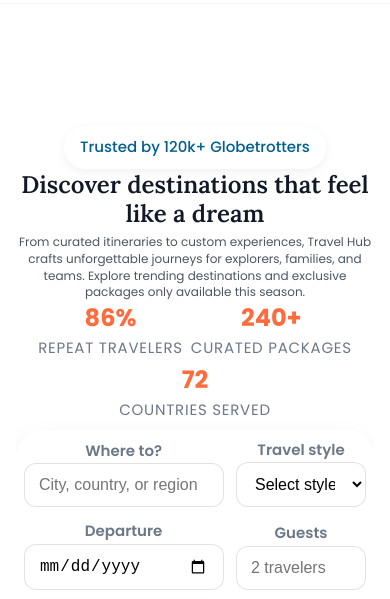
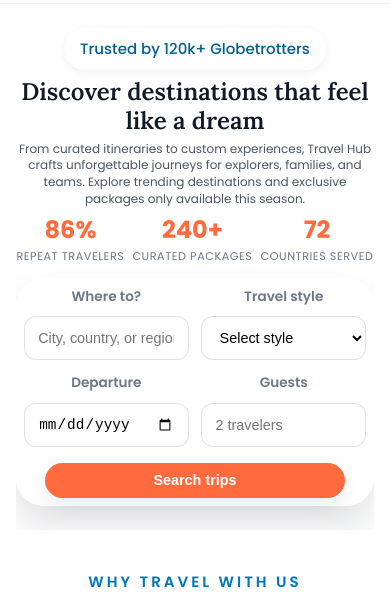
Before and after one commit to KrishTVK16/travelhub_journey_planner_-, a plain HTML site: page index.html in a window 390 px wide. Shown: the part 70-669 px from the top of the page. Drawn offline with nearby package versions, Linux system fonts and the light colour scheme; a small style sheet from the web is missing.

Commit message:
respDegandBtnAlign

```diff
--- a/assets/css/responsive.css
+++ b/assets/css/responsive.css
@@ -14,30 +14,80 @@
   .container {
     width: min(92%, 1024px);
   }
+}
 
+/* Desktop range 1000-1500px - ensure consistent reduced hero height */
+@media (max-width: 1500px) and (min-width: 1000px) {
   .hero {
-    height: calc(100vh - 80px);
-    max-height: calc(100vh - 80px);
-    min-height: calc(100vh - 80px);
-    padding: clamp(0.5rem, 1vw, 0.75rem) 0;
+    height: auto !important;
+    min-height: auto !important;
+    max-height: none !important;
+    padding: clamp(1.5rem, 3vw, 2.5rem) 0;
   }
 
   .home2-hero {
-    height: calc(100vh - 80px);
-    max-height: calc(100vh - 80px);
-    min-height: calc(100vh - 80px);
-    padding: clamp(0.5rem, 1vw, 0.75rem) 0;
+    height: auto !important;
+    min-height: auto !important;
+    max-height: none !important;
+    padding: clamp(1.5rem, 3vw, 2.5rem) 0;
   }
 
+  .hero-content {
+    padding: 0.75rem 0;
+  }
+}
+
+
+/* iPad Pro 12.9" (1024 x 1366) - Portrait */
+@media (max-width: 1024px) and (min-width: 993px) and (max-height: 1366px) {
+  .hero {
+    height: auto !important;
+    min-height: auto !important;
+    max-height: none !important;
+    padding: clamp(1rem, 2vw, 1.5rem) 0;
+  }
+
+  .home2-hero {
+    height: auto !important;
+    min-height: auto !important;
+    max-height: none !important;
+    padding: clamp(1rem, 2vw, 1.5rem) 0;
+  }
+
+  .hero-content {
+    padding: 0.75rem 0;
+  }
+}
+
+/* Tablet range 680-999px - consistent hero sizing */
+@media (max-width: 999px) and (min-width: 681px) {
+  .hero {
+    height: auto !important;
+    min-height: auto !important;
+    max-height: none !important;
+    padding: clamp(1rem, 2vw, 1.5rem) 0;
+  }
+
+  .home2-hero {
+    height: auto !important;
+    min-height: auto !important;
+    max-height: none !important;
+    padding: clamp(1rem, 2vw, 1.5rem) 0;
+  }
+}
+
+@media (max-width: 1200px) {
   .search-panel form {
     grid-template-columns: repeat(2, 1fr);
   }
 
-  .search-panel form button[data-search-submit] {
-    grid-column: 1 / -1;
-    justify-self: center;
-    width: auto;
-    min-width: 200px;
+  .search-panel label {
+    font-size: clamp(0.85rem, 1.5vw, 0.9rem);
+  }
+
+  .search-panel select,
+  .search-panel input {
+    font-size: clamp(0.9rem, 1.5vw, 1rem);
   }
 
   .split {
@@ -59,6 +109,20 @@
 
   .dashboard {
     grid-template-columns: 1fr;
+  }
+
+  .hero {
+    height: auto !important;
+    min-height: auto !important;
+    max-height: none !important;
+    padding: clamp(1rem, 2vw, 1.5rem) 0;
+  }
+
+  .home2-hero {
+    height: auto !important;
+    min-height: auto !important;
+    max-height: none !important;
+    padding: clamp(1rem, 2vw, 1.5rem) 0;
   }
 }
 
@@ -82,6 +146,11 @@
   .footer-newsletter form {
     flex-direction: column;
   }
+
+  .hero-content {
+    align-items: center;
+    text-align: center;
+  }
 }
 
 @media (max-width: 680px) {
@@ -102,29 +171,46 @@
   }
 
   .hero {
-    padding: clamp(0.25rem, 0.75vw, 0.5rem) 0;
+    height: auto !important;
+    min-height: auto !important;
+    max-height: none !important;
+    padding: clamp(1.5rem, 4vw, 2.5rem) 0;
   }
 
   .hero-content {
-    gap: clamp(0.125rem, 0.75vw, 0.375rem);
+    gap: clamp(0.5rem, 1.5vw, 0.75rem);
+    align-items: center;
+    text-align: center;
+    padding: 0.5rem 0;
   }
 
   .hero-title {
     gap: clamp(0.125rem, 0.75vw, 0.375rem);
+    align-items: center;
+    text-align: center;
   }
 
   .hero-title h1 {
     font-size: clamp(1.5rem, 6vw, 2rem);
     margin-bottom: clamp(0.125rem, 0.5vw, 0.375rem);
+    text-align: center;
   }
 
   .hero-title p {
     font-size: clamp(0.75rem, 3vw, 0.9rem);
+    text-align: center;
   }
 
   .hero-stats {
+    flex-wrap: wrap;
     gap: clamp(0.5rem, 2vw, 0.75rem);
     margin: clamp(0.125rem, 0.25vw, 0.25rem) 0;
+    justify-content: center;
+  }
+
+  .stat-label {
+    white-space: normal;
+    font-size: clamp(0.7rem, 2vw, 0.85rem);
   }
 
   .stat-value {
@@ -142,14 +228,21 @@
     gap: clamp(0.5rem, 1.5vw, 0.75rem);
   }
 
-  .search-panel form button[data-search-submit] {
-    grid-column: 1 / -1;
-    justify-self: center;
-    width: auto;
-    min-width: 200px;
-    margin-left: auto;
-    margin-right: auto;
-    display: block;
+  .search-panel label {
+    font-size: clamp(0.8rem, 2vw, 0.9rem);
+  }
+
+  .search-panel select,
+  .search-panel input {
+    font-size: clamp(0.85rem, 2vw, 1rem);
+    padding: clamp(0.65rem, 1.5vw, 0.75rem) clamp(0.75rem, 1.5vw, 0.9rem);
+    min-height: 44px;
+  }
+
+  .search-panel .search-btn {
+    width: 100%;
+    max-width: 300px;
+    margin: 1rem auto 0;
   }
 
   @media (max-width: 520px) {
@@ -157,20 +250,23 @@
       grid-template-columns: 1fr;
     }
 
-    .search-panel form button[data-search-submit] {
-      grid-column: 1;
-      justify-self: center;
-      width: auto;
-      min-width: 200px;
-      margin-left: auto;
-      margin-right: auto;
-      display: block;
+    .search-panel label {
+      font-size: 0.85rem;
+    }
+
+    .search-panel select,
+    .search-panel input {
+      font-size: 0.9rem;
+      padding: 0.7rem 0.85rem;
     }
   }
 
   .home2-hero {
-    padding: clamp(0.25rem, 0.75vw, 0.5rem) 0;
-    gap: clamp(0.375rem, 1.5vw, 0.75rem);
+    height: auto !important;
+    min-height: auto !important;
+    max-height: none !important;
+    padding: clamp(1.5rem, 4vw, 2.5rem) 0;
+    gap: clamp(0.5rem, 1.5vw, 1rem);
   }
 
   .home2-hero-content {
@@ -245,6 +341,7 @@
 
   .brand {
     font-size: 1rem;
+    white-space: nowrap;
   }
 
   .brand img {
@@ -290,4 +387,27 @@
     width: 48px;
     height: 48px;
   }
+
+  .hero {
+    padding: clamp(1rem, 3vw, 2rem) 0;
+  }
+
+  .home2-hero {
+    padding: clamp(1rem, 3vw, 2rem) 0;
+  }
+
+  .hero-stats {
+    flex-wrap: wrap;
+  }
+
+  .stat {
+    flex: 0 1 auto;
+    min-width: 0;
+  }
+
+  .stat-label {
+    white-space: normal;
+    word-break: break-word;
+    font-size: 0.7rem;
+  }
 }
--- a/assets/css/style.css
+++ b/assets/css/style.css
@@ -415,6 +415,7 @@ h4 {
   letter-spacing: 0.05em;
   color: var(--primary-color);
   text-transform: uppercase;
+  white-space: nowrap;
 }
 
 .brand img {
@@ -670,11 +671,12 @@ h4 {
 
 .hero-stats {
   display: flex;
-  flex-wrap: wrap;
+  flex-wrap: nowrap;
   gap: clamp(0.5rem, 1.5vw, 0.75rem);
   justify-content: center;
   margin: clamp(0.125rem, 0.25vw, 0.25rem) 0;
   flex-shrink: 1;
+  align-items: center;
 }
 
 .stat {
@@ -697,6 +699,7 @@ h4 {
   color: rgba(71, 85, 105, 0.8);
   text-transform: uppercase;
   letter-spacing: 0.05em;
+  white-space: nowrap;
 }
 
 .search-panel {
@@ -718,17 +721,20 @@ h4 {
   align-items: end;
 }
 
-.search-panel form button[data-search-submit] {
-  grid-column: 1 / -1;
-  justify-self: center;
-  width: auto;
-  min-width: 200px;
-}
-
 .search-panel label {
   font-size: var(--body-sm);
   font-weight: 600;
   color: rgba(71, 85, 105, 0.8);
+  display: flex;
+  flex-direction: column;
+  gap: 0.5rem;
+}
+
+.search-panel .search-btn {
+  display: block;
+  margin: 1rem auto 0;
+  width: auto;
+  min-width: 200px;
 }
 
 .search-panel select,
@@ -740,6 +746,9 @@ h4 {
   font-size: var(--body);
   background-color: #fff;
   transition: border-color var(--transition), box-shadow var(--transition);
+  box-sizing: border-box;
+  height: auto;
+  min-height: 44px;
 }
 
 .search-panel select:focus,
@@ -2780,9 +2789,10 @@ select:focus {
 
 @media (max-width: 680px) {
   .hero {
-    height: calc(100vh - 70px);
-    max-height: calc(100vh - 70px);
-    padding: clamp(0.75rem, 1.5vw, 1rem) 0;
+    height: auto !important;
+    min-height: auto !important;
+    max-height: none !important;
+    padding: clamp(1.5rem, 4vw, 2.5rem) 0;
   }
 
   .search-panel {
--- a/assets/js/main.js
+++ b/assets/js/main.js
@@ -129,8 +129,15 @@ document.addEventListener("DOMContentLoaded", () => {
 
       if (!form || !submitButton) return;
 
-      form.addEventListener("submit", (evt) => {
+      const handleSubmit = (evt) => {
         evt.preventDefault();
+
+        // Validate form before submission
+        if (!form.checkValidity()) {
+          form.reportValidity();
+          return;
+        }
+
         submitButton.disabled = true;
         submitButton.dataset.loading = "true";
 
@@ -143,7 +150,10 @@ document.addEventListener("DOMContentLoaded", () => {
           document.body.appendChild(toast);
           setTimeout(() => toast.remove(), 3200);
         }, 1100);
-      });
+      };
+
+      form.addEventListener("submit", handleSubmit);
+      submitButton.addEventListener("click", handleSubmit);
     });
   }
 
--- a/index.html
+++ b/index.html
@@ -103,8 +103,8 @@
               Guests
               <input type="number" name="guests" min="1" placeholder="2 travelers" required />
             </label>
-            <button class="btn" type="submit" data-search-submit>Search trips</button>
           </form>
+          <button class="btn search-btn" type="submit" data-search-submit>Search trips</button>
         </div>
       </div>
     </section>
```
